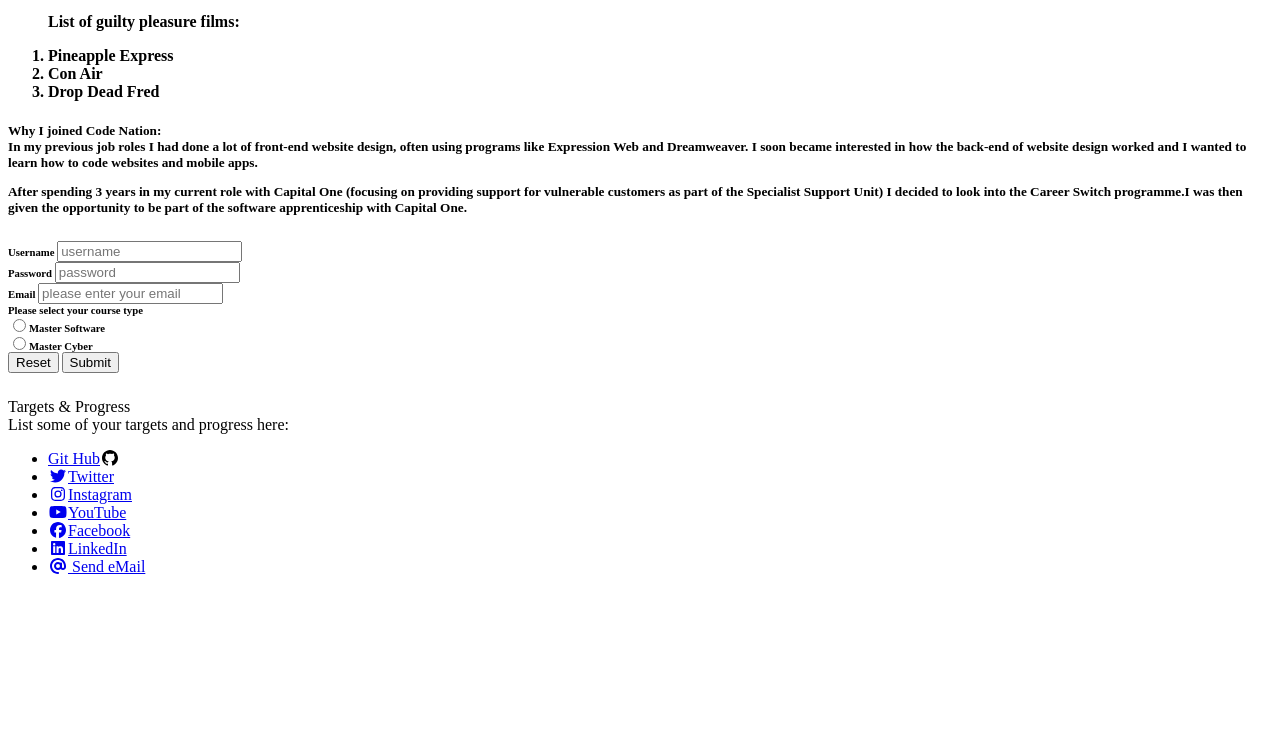
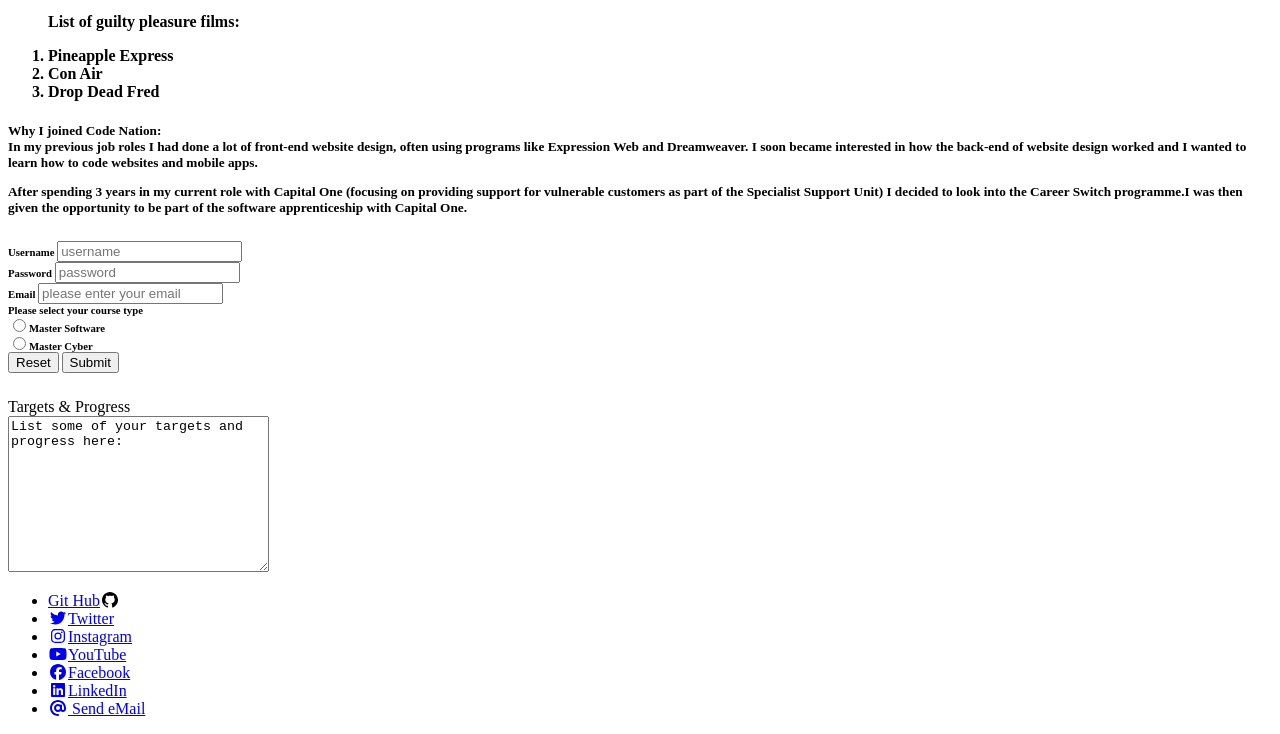
Before and after one commit to rosemarym2/Portfolio, a plain HTML site: page index.html in a window 1280 px wide. Shown: the part 1398-2132 px from the top of the page. Before the commit the page ends 1990 px from the top, so only its background shows below. Drawn offline with Linux system fonts and the light colour scheme.

Commit message:
changes v2.3

```diff
--- a/index.html
+++ b/index.html
@@ -100,9 +100,8 @@
     </h6>
     <h7>
         <div>Targets & Progress</div>
-        <div contenteditable="true">
-            List some of your targets and progress here:
-        </div>
+        <textarea name="textbox" id="textbox" cols="30" rows="10"contenteditable="true">List some of your targets and progress here:
+        </textarea>
 
     </h7>
 </body>
```
